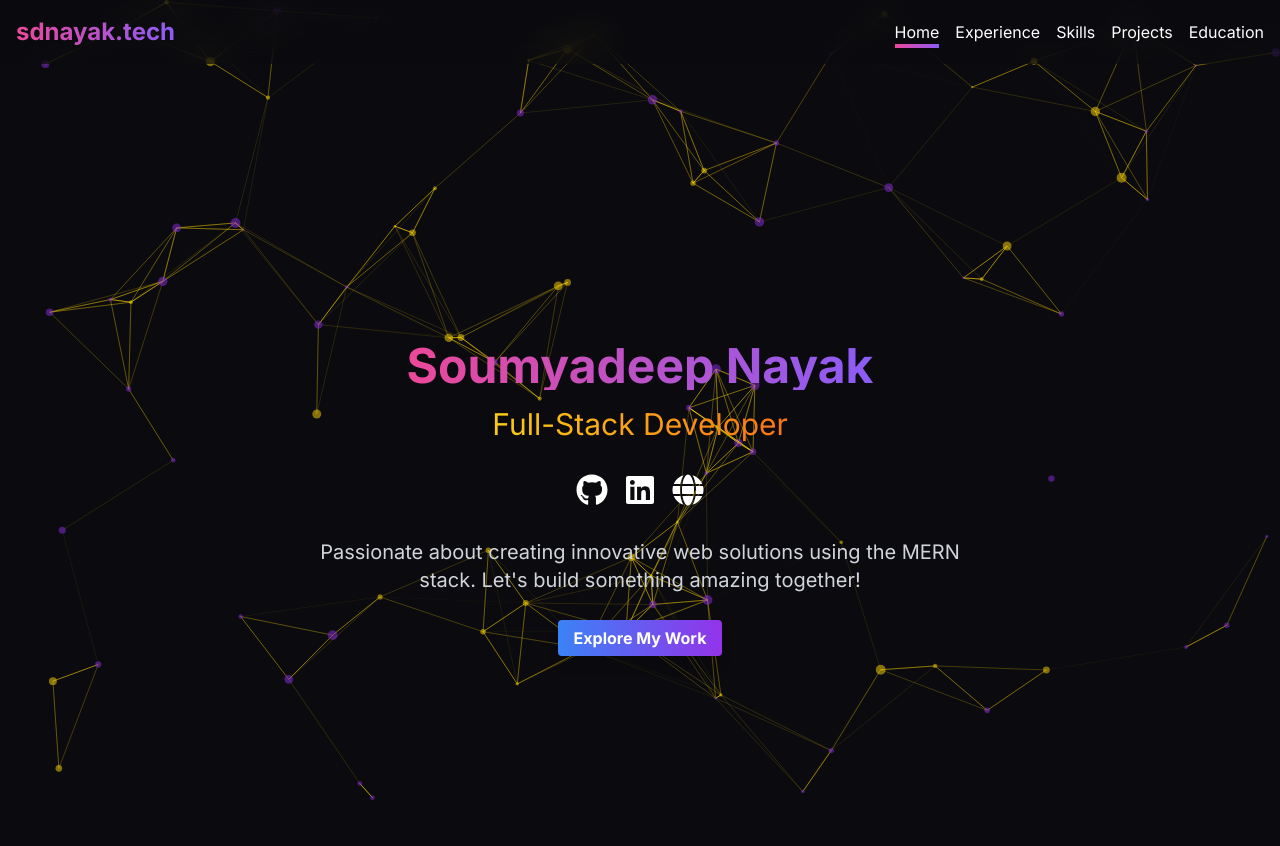
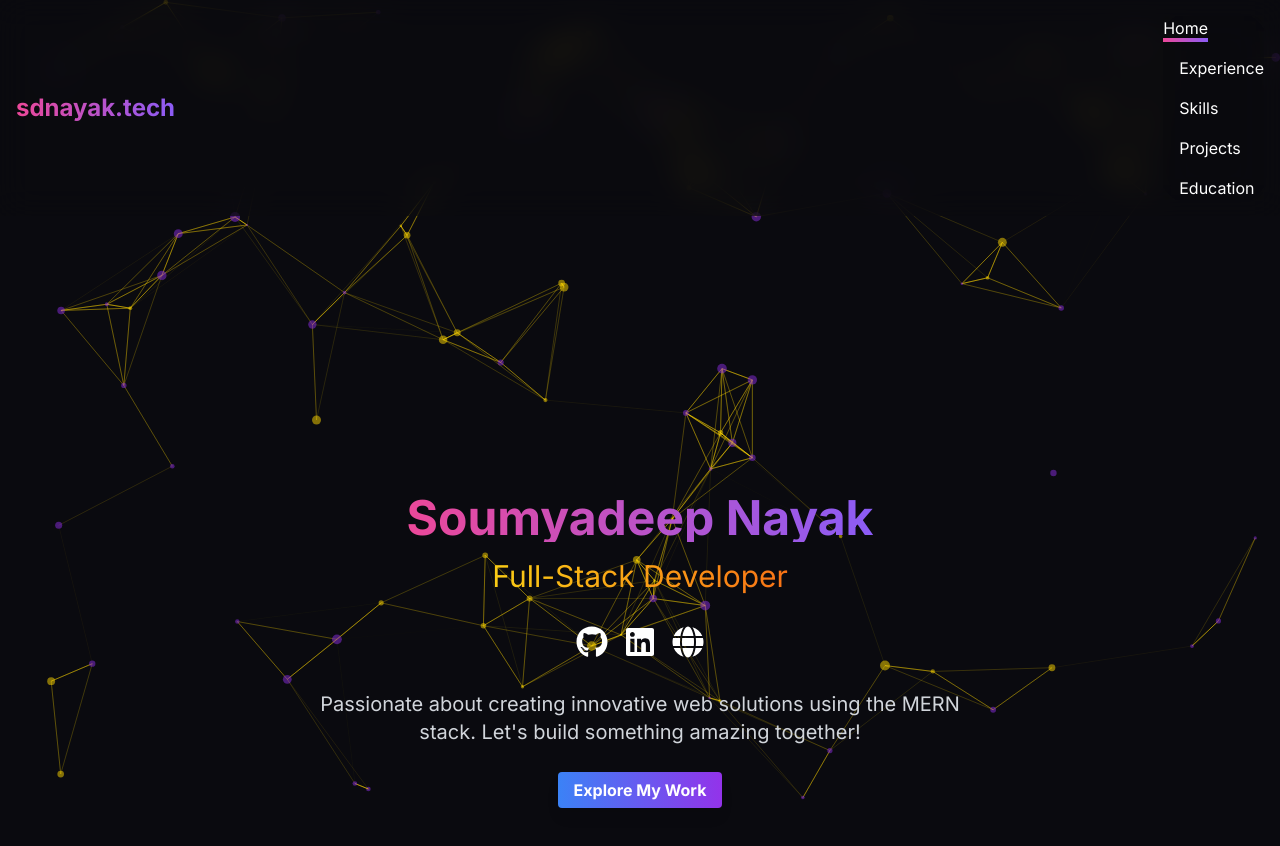
Before and after one commit to instax-dutta/sdnayak.tech, a Next.js app: page / in a window 1280 px wide. Shown: the top 846 px of the page. Built offline with nearby package versions, Linux system fonts and the light colour scheme.

Commit message:
tried making responsive

```diff
--- a/app/components/Navbar.tsx
+++ b/app/components/Navbar.tsx
@@ -1,4 +1,5 @@
 import Link from "next/link"
+import { useState } from 'react';
 import { usePathname } from "next/navigation"
 import { motion } from "framer-motion"
 
@@ -11,6 +12,7 @@ const navItems = [
 ]
 
 export default function Navbar() {
+  const [open, setOpen] = useState(false);
   const pathname = usePathname()
 
   return (
@@ -23,18 +25,27 @@ export default function Navbar() {
           >
             sdnayak.tech
           </Link>
-          <div className="flex items-center space-x-4">
+          <div className="flex items-center space-x-4 md:block md:space-x-4">
+            <button className="md:hidden" onClick={() => setOpen(!open)}>
+              <svg xmlns="http://www.w3.org/2000/svg" className="h-6 w-6 text-white" fill="none" viewBox="0 0 24 24" stroke="currentColor">
+                <path strokeLinecap="round" strokeLinejoin="round" strokeWidth={2} d={open ? "M6 18L18 6M6 6l12 12" : "M4 6h16M4 12h16M4 18h16"} />
+              </svg>
+            </button>
+            <div className={`${open ? 'block' : 'hidden'} flex flex-col md:flex md:static top-12 md:top-0 left-0 md:left-auto bg-[#0a0a0f] bg-opacity-50 backdrop-filter backdrop-blur-lg w-full md:w-auto px-4 py-2 md:px-0 md:py-0 space-y-4 md:space-x-4`}>
               {navItems.map((item) => (
-              <Link key={item.path} href={item.path} className="relative">
-                <span className="text-white hover:text-gray-300 transition-colors duration-200">{item.name}</span>
+                <Link key={item.path} href={item.path} className="block md:inline-block py-2 md:py-0 px-2 md:px-0 text-white hover:text-gray-300 transition-colors duration-200">
+                  <span className="relative">
+                    {item.name}
                     {pathname === item.path && (
                       <motion.div
                         className="absolute -bottom-1 left-0 right-0 h-1 bg-gradient-to-r from-pink-500 to-violet-500"
                         layoutId="underline"
                       />
                     )}
+                  </span>
                 </Link>
               ))}
+            </div>
           </div>
         </div>
       </div>
--- a/app/layout.tsx
+++ b/app/layout.tsx
@@ -18,7 +18,7 @@ export default function RootLayout({
         <ParticleBackground />
         <div className="relative z-10">
           <Navbar />
-          <main className="container mx-auto px-4">{children}</main>
+          <main className="container mx-auto px-4 md:px-8 lg:px-12 xl:px-16 2xl:px-20 w-full md:max-w-3xl lg:max-w-4xl xl:max-w-5xl 2xl:max-w-6xl">{children}</main>
         </div>
       </body>
     </html>
--- a/tailwind.config.ts
+++ b/tailwind.config.ts
@@ -9,6 +9,13 @@ const config: Config = {
     "*.{js,ts,jsx,tsx,mdx}"
   ],
   theme: {
+  	screens: {
+  		'sm': '640px',
+  		'md': '768px',
+  		'lg': '1024px',
+  		'xl': '1280px',
+  		'2xl': '1536px',
+  	},
   	extend: {
   		colors: {
   			background: 'hsl(var(--background))',
```
Lines whose indentation alone changed are shown as unchanged.
